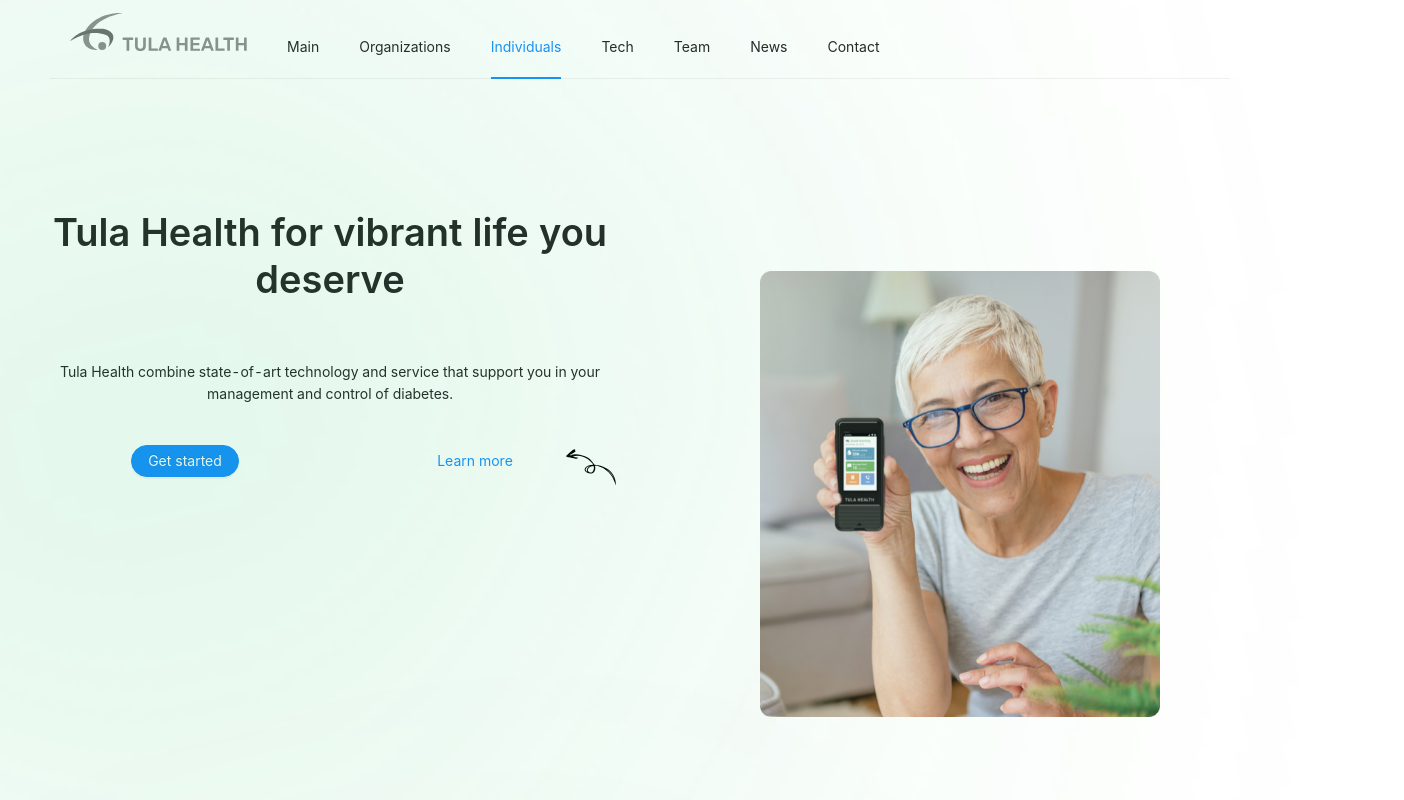
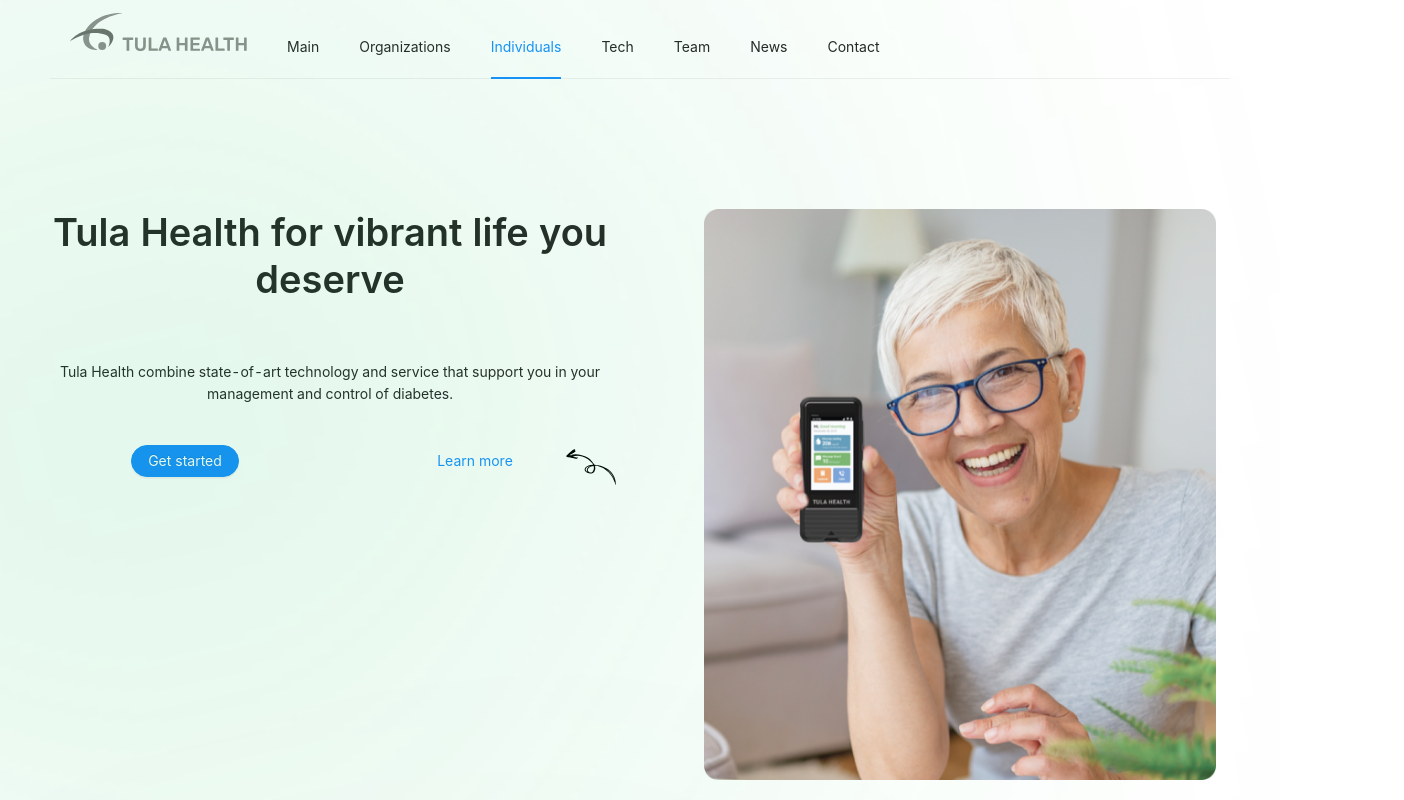
Before and after one commit to zagliadov/health, a React (Create React App) app: page / in a window 1280 px wide. Shown: the top 800 px of the page, 1404 px wide, since content can reach past the window. Built offline with nearby package versions, Linux system fonts and the light colour scheme.

Commit message:
scroll fix

```diff
--- a/src/components/AboutTula/AboutTula.tsx
+++ b/src/components/AboutTula/AboutTula.tsx
@@ -73,7 +73,7 @@ const Shadow = styled.div`
   height: 400px;
   position: absolute;
   z-index: 0;
-  right: -50px;
+  left: 0px;
   bottom: 30px;
   background: #06be53;
   opacity: 0.8;
@@ -121,8 +121,7 @@ export const AboutTula: FC = () => {
       </LeftCol>
       <RightCol span={12}>
       <Shadow />
-        <ImageWrapper>
-        </ImageWrapper>
+        <ImageWrapper />
       </RightCol>
     </Row>
   );
--- a/src/components/FrontPage/FrontPage.tsx
+++ b/src/components/FrontPage/FrontPage.tsx
@@ -1,6 +1,6 @@
 import { FC } from "react";
 import styled from "styled-components";
-import test from "../../img/Img.png";
+import img from "../../img/Img.png";
 import { Row, Col, Typography, Button, Image } from "antd";
 import { Arrow } from "./Arrow";
 
@@ -36,6 +36,16 @@ const Shadow = styled.div`
   filter: blur(380px);
   transform: rotate(-12.39deg);
 `;
+const ImageWrapper = styled.div`
+  width: 80%;
+  height: 100%;
+  background: url(${img});
+  background-position: center center;
+  background-size: contain;
+  position: relative;
+  z-index: 1;
+  background-repeat: no-repeat;
+`;
 
 export const FrontPage: FC = () => {
   return (
@@ -61,7 +71,8 @@ export const FrontPage: FC = () => {
       </LeftCol>
 
       <RightCol span={12}>
-        <Image src={test} width={400} />
+        {/* <Image src={img} width={400} /> */}
+        <ImageWrapper />
       </RightCol>
     </Row>
   );
```
Also changed, not shown: src/img/Img.png.
